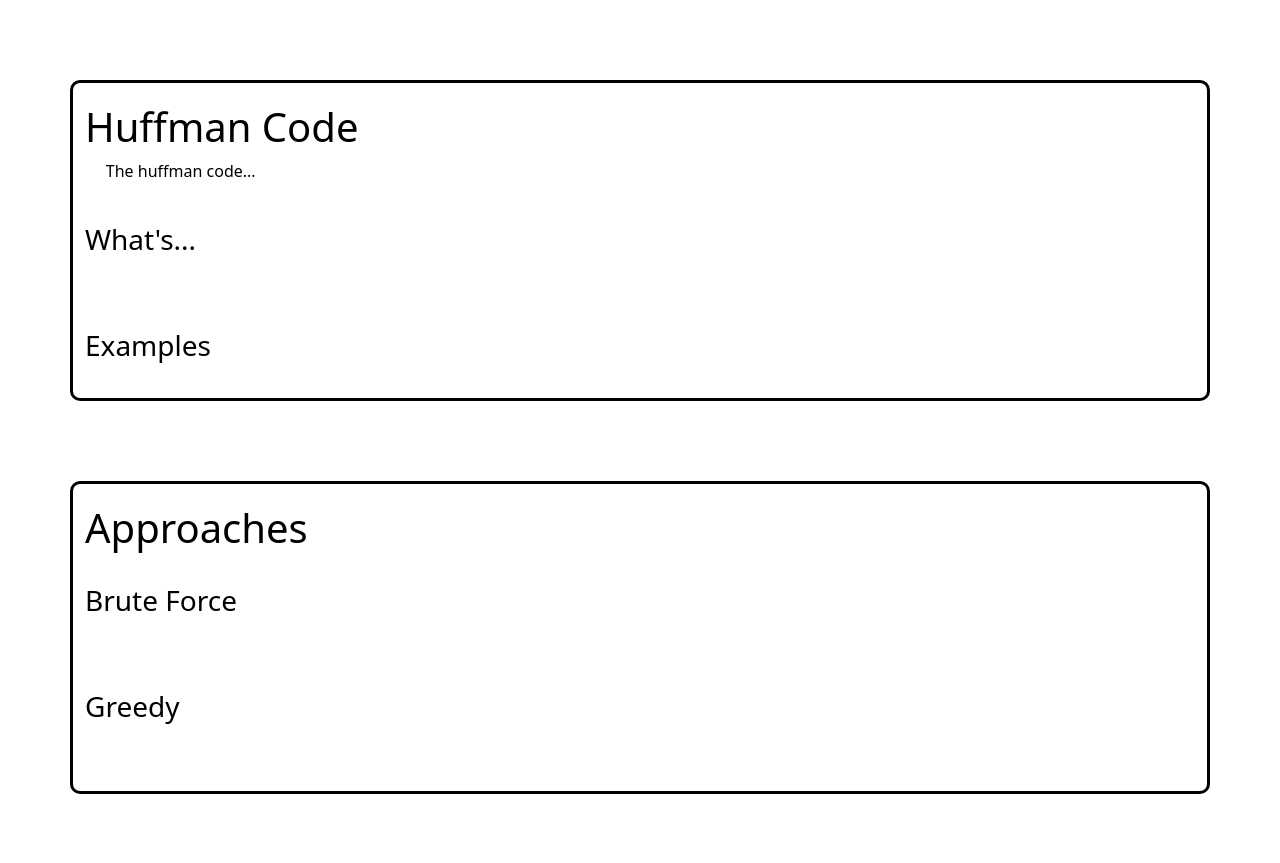
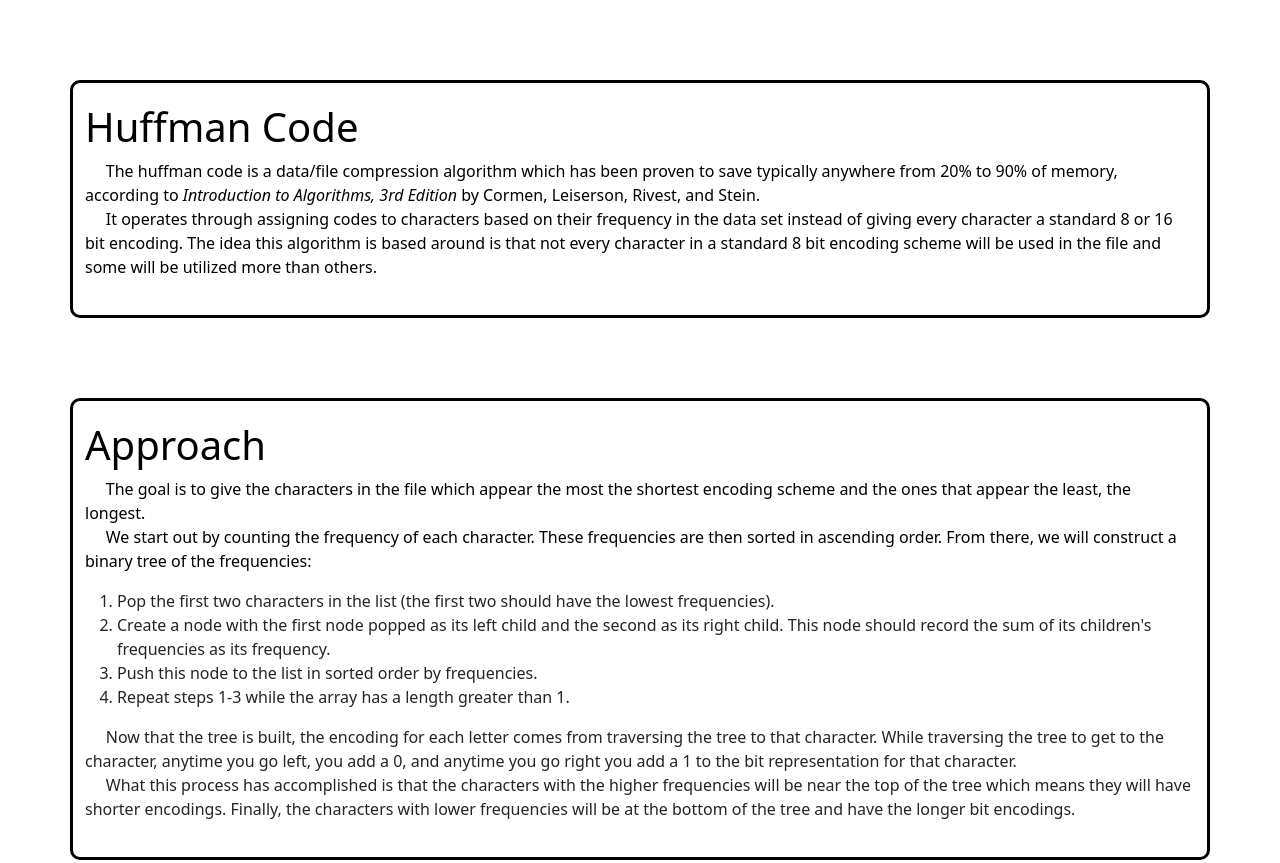
Before and after one commit to caleb-terry17/HuffmanCode, a plain HTML site: page index.html in a window 1280 px wide. Shown: the top 863 px of the page. Drawn offline with nearby package versions, Linux system fonts and the light colour scheme.

Commit message:
finished huffman description

```diff
--- a/index.html
+++ b/index.html
@@ -20,43 +20,49 @@
     <div class="container">
         <h1 class="text">Huffman Code</h1>
         <p class="text">
-            &nbsp;&nbsp;&nbsp;&nbsp; The huffman code...
-        </p>
+            &nbsp;&nbsp;&nbsp;&nbsp; The huffman code is a data/file compression algorithm which has been proven to save typically anywhere from 20% to 90% of memory, according to <i>Introduction to Algorithms, 3rd Edition</i> by Cormen, Leiserson, Rivest, and Stein.
 
-        <br>
+            <br>
 
-        <!--what's ...-->
-        <h3 class="text">What's...</h3>
-        <p class="text">
-            &nbsp;&nbsp;&nbsp;&nbsp;
-        </p>
-
-        <br>
-
-        <!--examples-->
-        <h3 class="text">Examples</h3>
-        <p class="text">
-
+            &nbsp;&nbsp;&nbsp;&nbsp; It operates through assigning codes to characters based on their frequency in the data set instead of giving every character a standard 8 or 16 bit encoding. The idea this algorithm is based around is that not every character in a standard 8 bit encoding scheme will be used in the file and some will be utilized more than others.
         </p>
     </div>
 
     <!--approaches-->
     <div class="container">
-        <h1 class="text">Approaches</h1>
+        <h1 class="text">Approach</h1>
 
-        <br>
+        <!--greedy appraoch-->
+        <p class="text">
+            &nbsp;&nbsp;&nbsp;&nbsp; The goal is to give the characters in the file which appear the most the shortest encoding scheme and the ones that appear the least, the longest.
 
-        <!--brute force-->
-        <h3 class="text">Brute Force</h3>
-        <p class="text">
-            &nbsp;&nbsp;&nbsp;&nbsp;
-        </p>
-        <br>
+            <br>
 
-        <!--dynamic-->
-        <h3 class="text">Greedy</h3>
-        <p class="text">
-            &nbsp;&nbsp;&nbsp;&nbsp;
+            &nbsp;&nbsp;&nbsp;&nbsp; We start out by counting the frequency of each character. These frequencies are then sorted in ascending order. From there, we will construct a binary tree of the frequencies:
+
+            <ol>
+                <li>
+                    Pop the first two characters in the list (the first two should have the lowest frequencies).
+                </li>
+
+                <li>
+                    Create a node with the first node popped as its left child and the second as its right child. This node should record the sum of its children's frequencies as its frequency.
+                </li>
+
+                <li>
+                    Push this node to the list in sorted order by frequencies.
+                </li>
+
+                <li>
+                    Repeat steps 1-3 while the array has a length greater than 1.
+                </li>
+            </ol>
+
+            &nbsp;&nbsp;&nbsp;&nbsp; Now that the tree is built, the encoding for each letter comes from traversing the tree to that character. While traversing the tree to get to the character, anytime you go left, you add a 0, and anytime you go right you add a 1 to the bit representation for that character.
+
+            <br>
+
+            &nbsp;&nbsp;&nbsp;&nbsp; What this process has accomplished is that the characters with the higher frequencies will be near the top of the tree which means they will have shorter encodings. Finally, the characters with lower frequencies will be at the bottom of the tree and have the longer bit encodings.
         </p>
     </div>
 
```
